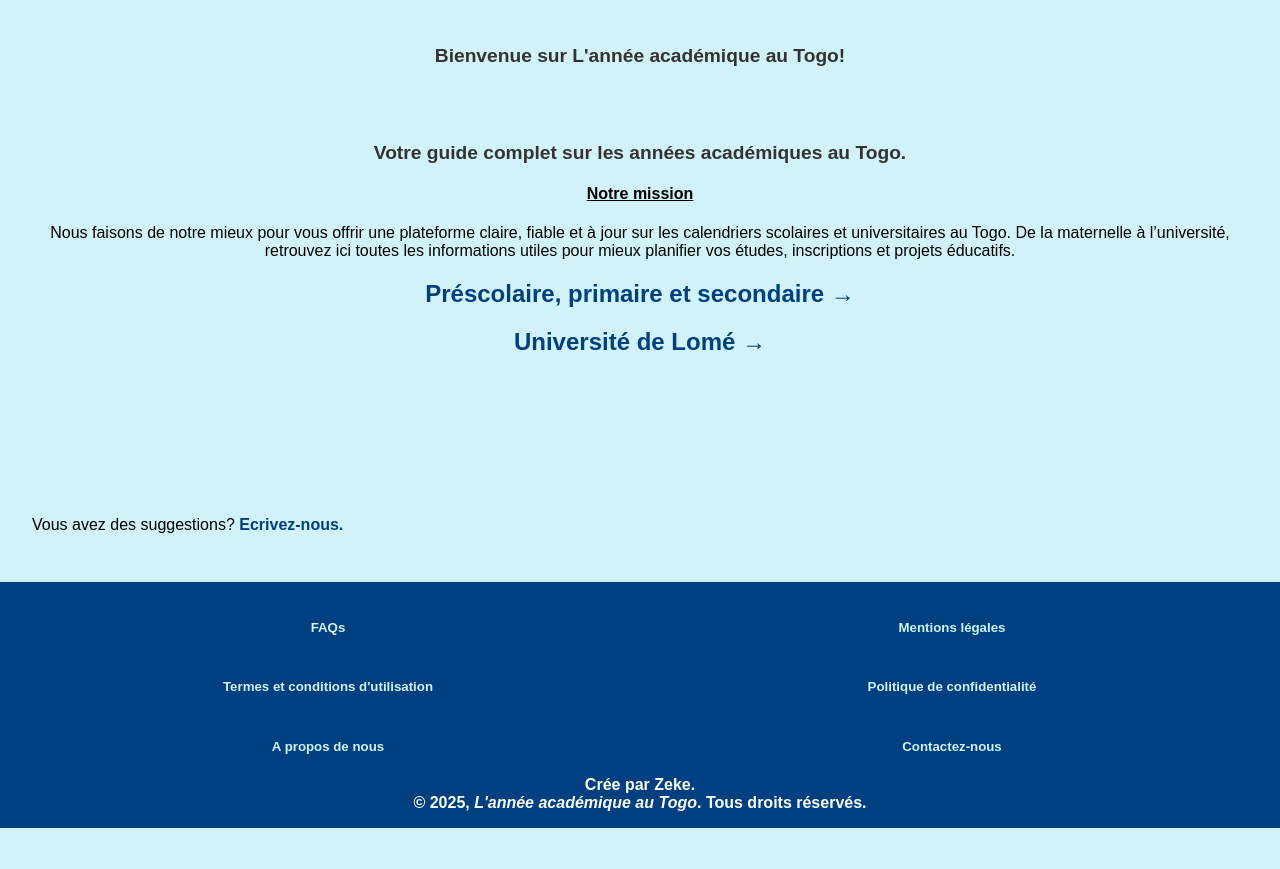
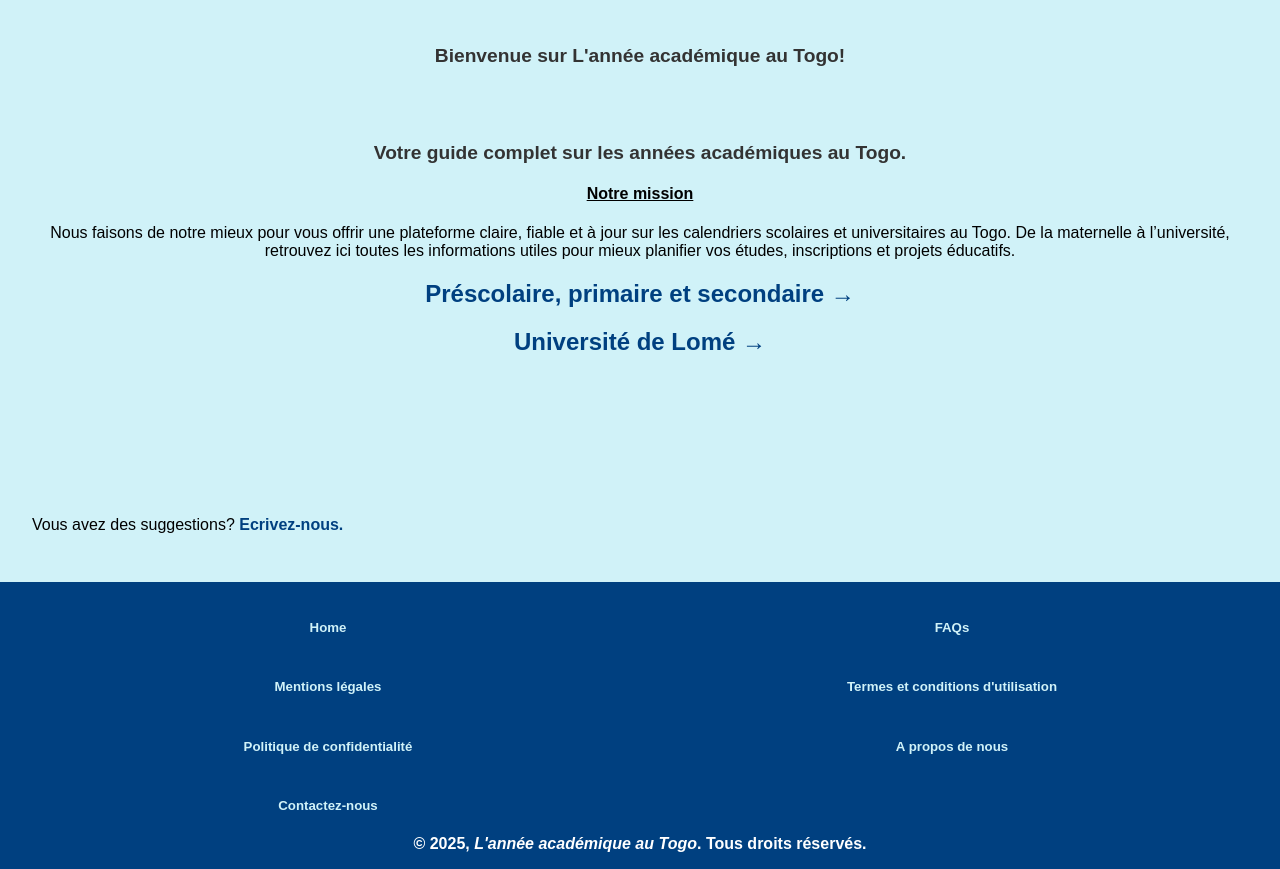
Before and after one commit to Smith-cod/Ann-e-acad-mique, a plain HTML site: page index.html in a window 1280 px wide. Shown: the part 98-967 px from the top of the page. Before the commit the page ends 926 px from the top, so only its background shows below. Drawn offline with Linux system fonts and the light colour scheme.

Commit message:
Update index.html

```diff
--- a/index.html
+++ b/index.html
@@ -8,7 +8,7 @@
     <meta name="keywords" content="année académique, Togo, éducation, université, primaire,collège, secondaire, découpage">
     <meta name="author" content="L'année académique au Togo">
     <meta name="google-site-verification" content="86a-pIS3UXmw_5eaNzLc4FCnTkYdM95O2U1jdlsPaQE" />
-    <title>L'année académique au Togo</title>
+    <title>L'année académique au Togo|Accueil</title>
     <link rel="icon" href="logo.png">
     <link rel="stylesheet" href="style.css">
 </head>
@@ -35,16 +35,16 @@
    <footer>
         <div class="copyright">
            <div class="Notes">
+            <a href="index.html"><h5 id="home">Home</h5></a>
             <a href="FAQ.html"><h5 id="faq">FAQs</h5></a>
             <a href="legal.html"><h5 id="legal">Mentions légales</h5></a>
             <a href="terms.html"><h5 id="terms">Termes et conditions d'utilisation</h5></a>
             <a href="confidentialite.html"><h5 id="confidentiel">Politique de confidentialité</h5></a>
             <a href="about.html"><h5 id="about">A propos de nous</h5></a>
             <a href="mailto:carteralexandre775@gmail.com"><h5 id="email">Contactez-nous</h5></a>
-
            </div>
         <div>
-            <h4>Crée par Zeke.<br>&#169 2025, <i>L'année académique au Togo</i>. Tous droits réservés.</h4>
+            <h4>&#169 2025, <i>L'année académique au Togo</i>. Tous droits réservés.</h4>
         </div>
     </footer>
 </body>
```
